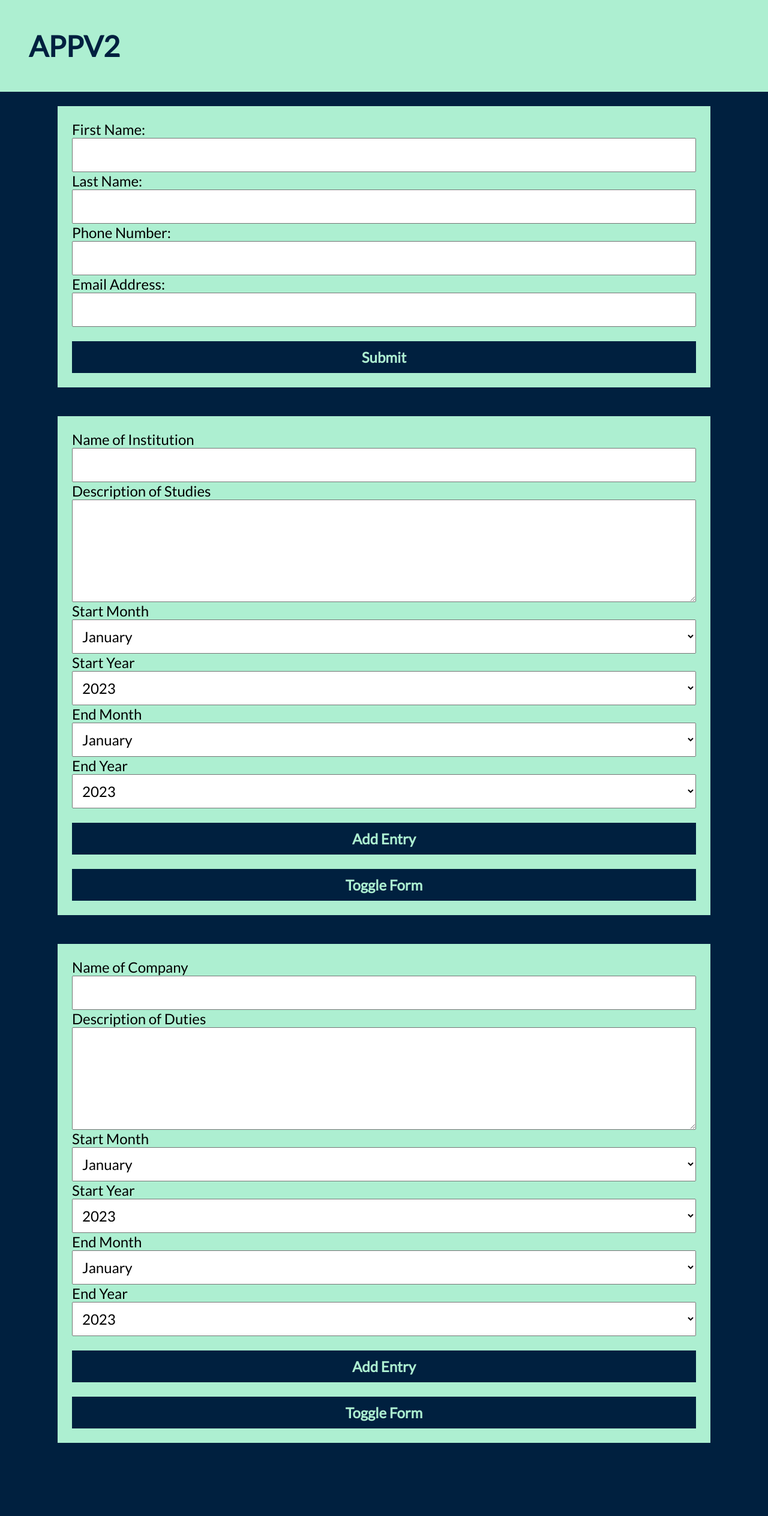
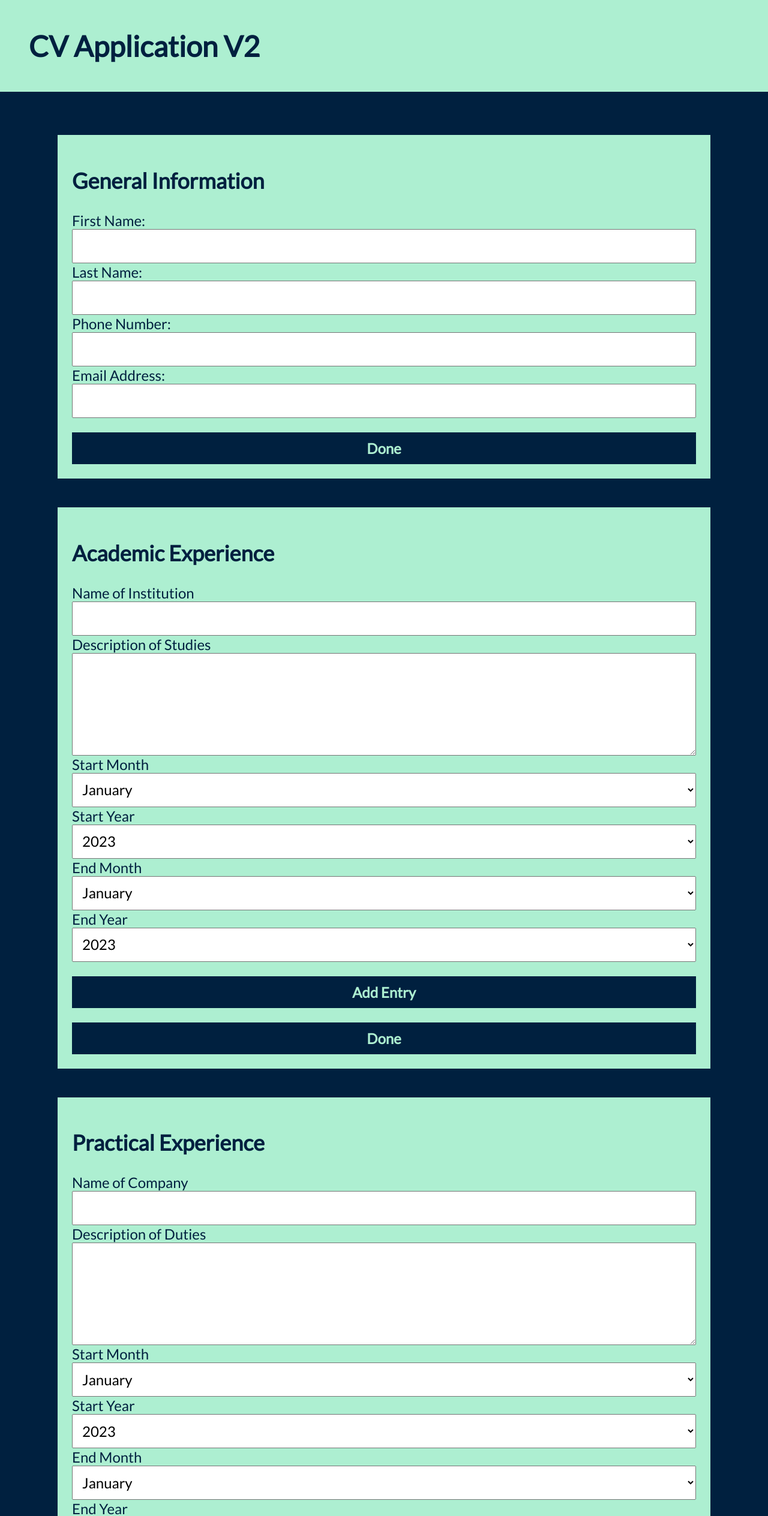
Before and after one commit to tediferJones/odin-cv-application-V2, a React (Create React App) app: page / in a window 1280 px wide. Shown: the top 2528 px of the page at 60% size. Before the commit the page ends 2430 px from the top, so only its background shows below. Built offline with nearby package versions, Linux system fonts and the light colour scheme.

Commit message:
completed styling for displayPretty

```diff
--- a/src/App.css
+++ b/src/App.css
@@ -1,5 +1,4 @@
 :root {
-  --primaryBackgroundColor: #ffffff;
   --primary: #00203FFF;
   --accent: #ADEFD1FF;
 }
@@ -8,6 +7,7 @@ body {
   margin: 0;
   font-family: Lato;
   font-size: 24px;
+  color: var(--primary);
   background-color:var(--primary);
 }
 
@@ -16,6 +16,7 @@ body {
   background-color: var(--accent);
   margin: 0;
   padding: 1em;
+  margin-bottom: 1em;
 }
 
 .content {
@@ -57,6 +58,20 @@ li p {
   padding: 0 1.5em;
 }
 
+.savedTools {
+  display: flex;
+  justify-content: end;
+  gap: 1em;
+}
+
+.savedTools button {
+  margin: 0;
+}
+
+.hidden {
+  display: none;
+}
+
 form {
   /* padding: 1em; */
   display: flex;
@@ -84,3 +99,14 @@ button:hover {
   color: var(--primary);
   transition: 0.5s;
 }
+
+.editButton {
+  align-self: flex-end;
+  background-color: var(--accent);
+  color: var(--primary)
+}
+
+.editButton:hover {
+  background-color: var(--primary);
+  color: var(--accent);
+}
--- a/src/App.js
+++ b/src/App.js
@@ -74,13 +74,11 @@ function App() {
     e.preventDefault();
     const foundItem = data[e.target.getAttribute('componentname')].saved.filter(savedItem => savedItem.id === data[e.target.getAttribute('componentname')].inputs.id)[0];
     if (foundItem) {
-      const newItem = data[e.target.getAttribute('componentname')].inputs;
-      console.log(newItem);
       setData({
         ...data,
         [e.target.getAttribute('componentname')]: {
           ...data[e.target.getAttribute('componentname')],
-          saved: data[e.target.getAttribute('componentname')].saved.map(savedItem => (savedItem.id === foundItem.id ? newItem : savedItem)),
+          saved: data[e.target.getAttribute('componentname')].saved.map(savedItem => (savedItem.id === foundItem.id ? data[e.target.getAttribute('componentname')].inputs : savedItem)),
           inputs: {
             id: uuidv4(),
             name: '',
@@ -137,7 +135,7 @@ function App() {
 
   return(
     <div className='content'>
-      <h1 className='header'>APPV2</h1>
+      <h1 className='header'>CV Application V2</h1>
       <GeneralInfo generalData={data.generalInfo} changeHandler={changeHandler} toggleForm={toggleForm}/>
       <AcademicExperience academicData={data.academicInfo} changeHandler={changeHandler} toggleForm={toggleForm} submitHandler={submitHandler} deleteSaved={deleteSaved} updateSaved={updateSaved}/>
       <PracticalExperience practicalData={data.practicalInfo} changeHandler={changeHandler} toggleForm={toggleForm} submitHandler={submitHandler} deleteSaved={deleteSaved} updateSaved={updateSaved}/>
--- a/src/components/AcademicExperience.js
+++ b/src/components/AcademicExperience.js
@@ -26,7 +26,7 @@ function AcademicExperience(props) {
           <h4>{listItem.startMonth} {listItem.startYear} - {listItem.endMonth} {listItem.endYear}</h4>
         </div>
         <p>{listItem.description}</p>
-        <div>
+        <div className={props.academicData.displayPretty ? 'hidden' : 'savedTools'}>
           <button onClick={props.updateSaved} componentname='academicInfo' value={listItem.id}>Edit</button>
           <button onClick={props.deleteSaved} componentname='academicInfo' value={listItem.id}>Delete</button>
         </div>
@@ -60,9 +60,10 @@ function AcademicExperience(props) {
 
   return (
     <div className='section'>
+      <h2>Academic Experience</h2>
       {props.academicData.saved.length ? academicExperienceDisplay : []}
       {props.academicData.displayPretty ? [] : academicExperienceForm}
-      <button onClick={props.toggleForm} componentname='academicInfo'>Toggle Form</button>
+      <button onClick={props.toggleForm} componentname='academicInfo' className={props.academicData.displayPretty ? 'editButton' : ''}>{props.academicData.displayPretty ? 'Edit' : 'Done'}</button>
     </div>
   )
 }
--- a/src/components/GeneralInfo.js
+++ b/src/components/GeneralInfo.js
@@ -1,6 +1,8 @@
 function GeneralInfo(props) {
   const GeneralInfoForm = (
     <form>
+      <h2>General Information</h2>
+
       <label htmlFor='fname'>First Name:</label>
       <input id='fname' name='fname' type='text' componentname='generalInfo' onChange={props.changeHandler} value={props.generalData.inputs.fname}></input>
 
@@ -12,8 +14,6 @@ function GeneralInfo(props) {
 
       <label htmlFor='email'>Email Address:</label>
       <input id='email' name='email' type='email' componentname='generalInfo' onChange={props.changeHandler} value={props.generalData.inputs.email}></input>
-
-      {/* <button onClick={props.toggleForm} componentname='generalInfo'>Submit</button> */}
     </form>
   )
 
@@ -22,14 +22,13 @@ function GeneralInfo(props) {
       <h3>{`${props.generalData.inputs.fname} ${props.generalData.inputs.lname}`}</h3>
       <h4>{props.generalData.inputs.phoneNum}</h4>
       <h4>{props.generalData.inputs.email}</h4>
-      {/* <button onClick={props.toggleForm} componentname='generalInfo'>Edit</button> */}
     </div>
   )
 
   return (
     <div className='section'>
       {props.generalData.displayPretty ? GeneralInfoDisplay : GeneralInfoForm}
-      <button onClick={props.toggleForm} componentname='generalInfo'>{props.generalData.displayPretty ? 'Edit' : 'Submit'}</button>
+      <button onClick={props.toggleForm} componentname='generalInfo' className={props.generalData.displayPretty ? 'editButton' : ''}>{props.generalData.displayPretty ? 'Edit' : 'Done'}</button>
     </div>
   )
 }
--- a/src/components/PracticalExperience.js
+++ b/src/components/PracticalExperience.js
@@ -26,7 +26,7 @@ function PracticalExperience(props) {
           <h4>{listItem.startMonth} {listItem.startYear} - {listItem.endMonth} {listItem.endYear}</h4>
         </div>
         <p>{listItem.description}</p>
-        <div>
+        <div className={props.practicalData.displayPretty ? 'hidden' : 'savedTools'}>
           <button onClick={props.updateSaved} componentname='practicalInfo' value={listItem.id}>Edit</button>
           <button onClick={props.deleteSaved} componentname='practicalInfo' value={listItem.id}>Delete</button>
         </div>
@@ -37,7 +37,7 @@ function PracticalExperience(props) {
   const practicalExperienceForm = (
     <form>
       <label htmlFor='name'>Name of Company</label>
-      <input id='name' name='name' type='text' componentname='practicalInfo' onChange={props.changeHandler} value={props.practicalData.inputs.name}></input>
+      <input id='name' name='name' type='text' componentname='practicalInfo' onChange={props.changeHandler} value={props.practicalData.inputs.name} required></input>
 
       <label htmlFor='description'>Description of Duties</label>
       <textarea id='description' name='description' rows={5} componentname='practicalInfo' onChange={props.changeHandler} value={props.practicalData.inputs.description}></textarea>
@@ -60,9 +60,10 @@ function PracticalExperience(props) {
 
   return (
     <div className='section'>
+      <h2>Practical Experience</h2>
       {props.practicalData.saved.length ? practicalExperienceDisplay : []}
       {props.practicalData.displayPretty ? [] : practicalExperienceForm}
-      <button onClick={props.toggleForm} componentname='practicalInfo'>Toggle Form</button>
+      <button onClick={props.toggleForm} componentname='practicalInfo' className={props.practicalData.displayPretty ? 'editButton' : ''}>{props.practicalData.displayPretty ? 'Edit' : 'Done'}</button>
     </div>
   )
 }
```
